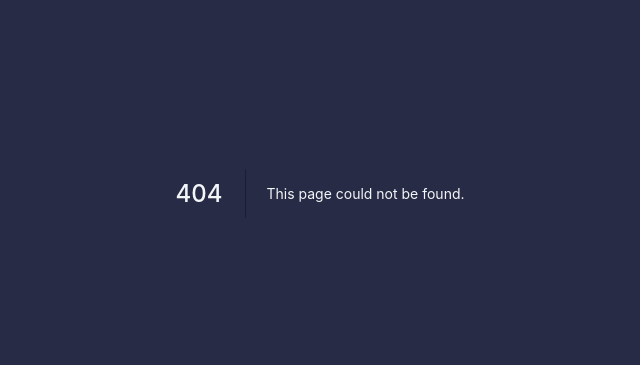
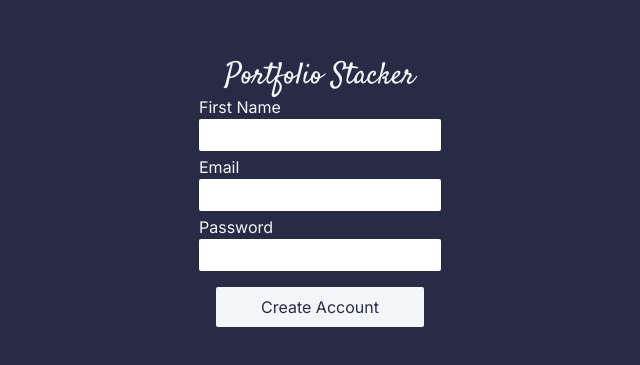
Before and after one commit to Ivcota/react-graphql-portfolio-app, a Next.js app in the folder web/: page /auth/login in a window 1280 px wide. Before the commit this address had no page. Shown: the part 207-572 px from the top of the page, without its empty margins (320-960 px from the left). Built offline with nearby package versions, Linux system fonts and the light colour scheme; what urql would draw is missing.

Commit message:
added formik and basic components

```diff
--- /dev/null
+++ b/web/components/FormikField.tsx
@@ -0,0 +1,25 @@
+import { Field } from "formik";
+import React, { FC } from "react";
+
+interface Props
+  extends React.DetailedHTMLProps<
+    React.InputHTMLAttributes<HTMLInputElement>,
+    HTMLInputElement
+  > {}
+
+const FormikField: FC<Props> = ({ type, name, required, children }) => {
+  return (
+    <div className="flex flex-col">
+      <label>{children}</label>
+      <Field
+        type={type}
+        name={name}
+        className="p-1 transition-all duration-300 rounded-sm outline-none focus:ring dark:ring-steel-500 text-steel-900"
+        autoComplete="off"
+        required={required}
+      />
+    </div>
+  );
+};
+
+export default FormikField;
--- /dev/null
+++ b/web/components/Logo.tsx
@@ -0,0 +1,7 @@
+import React from "react";
+
+const Logo = () => {
+  return <h1 className="text-3xl font-logo">Portfolio Stacker</h1>;
+};
+
+export default Logo;
--- a/web/package.json
+++ b/web/package.json
@@ -13,6 +13,7 @@
     "@graphql-codegen/cli": "^2.6.2",
     "@graphql-codegen/typescript-urql": "^3.5.5",
     "@reduxjs/toolkit": "^1.8.0",
+    "formik": "^2.2.9",
     "graphql": "^16.3.0",
     "next": "12.1.0",
     "react": "17.0.2",
--- /dev/null
+++ b/web/pages/auth/create-account.tsx
@@ -0,0 +1,7 @@
+import React from "react";
+
+const CreateAccountPage = () => {
+  return <div>CreateAccountPage</div>;
+};
+
+export default CreateAccountPage;
--- /dev/null
+++ b/web/pages/auth/login.tsx
@@ -0,0 +1,41 @@
+import React from "react";
+import Logo from "../../components/Logo";
+import { Field, Form, Formik } from "formik";
+import FormikField from "../../components/FormikField";
+
+const LoginPage = () => {
+  return (
+    <div className="flex flex-col items-center justify-center min-h-screen py-2 ">
+      <Logo />
+      <Formik
+        initialValues={{
+          email: "",
+          password: "",
+          firstName: "",
+        }}
+        onSubmit={(values) => {
+          alert(values.email);
+        }}
+      >
+        {({ handleChange, handleSubmit, values, errors }) => (
+          <Form>
+            <div className="flex flex-col items-center gap-1">
+              <FormikField name="firstName" type="text" required={true}>
+                First Name
+              </FormikField>
+              <FormikField name="email" type="email" required={true}>
+                Email
+              </FormikField>
+              <FormikField name="password" type="password" required={true}>
+                Password
+              </FormikField>
+              <button className="mt-3 btn-primary">Create Account</button>
+            </div>
+          </Form>
+        )}
+      </Formik>
+    </div>
+  );
+};
+
+export default LoginPage;
--- a/web/pages/index.tsx
+++ b/web/pages/index.tsx
@@ -3,6 +3,7 @@ import React from "react";
 import { useDispatch, useSelector } from "react-redux";
 import { login, signOut } from "../app/features/auth/authSlices";
 import { RootState } from "../app/store";
+import Logo from "../components/Logo";
 
 const Home: NextPage = () => {
   const auth = useSelector((state: RootState) => state.auth);
@@ -10,7 +11,7 @@ const Home: NextPage = () => {
 
   return (
     <div className="flex flex-col items-center justify-center min-h-screen gap-4">
-      <h1 className="text-3xl font-logo">Portfolio Stacker</h1>
+      <Logo />
       {auth.isAuth ? (
         <h3>Welcome back {auth.name}!</h3>
       ) : (
@@ -35,7 +36,7 @@ const Home: NextPage = () => {
               })
             )
           }
-          className="py-2 rounded-sm dark:text-steel-900 dark:bg-steel-100 w-52 dark:focus:bg-steel-300"
+          className="btn-primary"
         >
           Get Started
         </button>
--- a/web/styles/globals.css
+++ b/web/styles/globals.css
@@ -3,3 +3,9 @@
 @tailwind base;
 @tailwind components;
 @tailwind utilities;
+
+@layer components {
+  .btn-primary {
+    @apply py-2 rounded-sm dark:text-steel-900 dark:bg-steel-100 w-52 dark:focus:bg-steel-300;
+  }
+}
```
Also changed, not shown: 1 other file (tests, documents, lock files or other folders).
